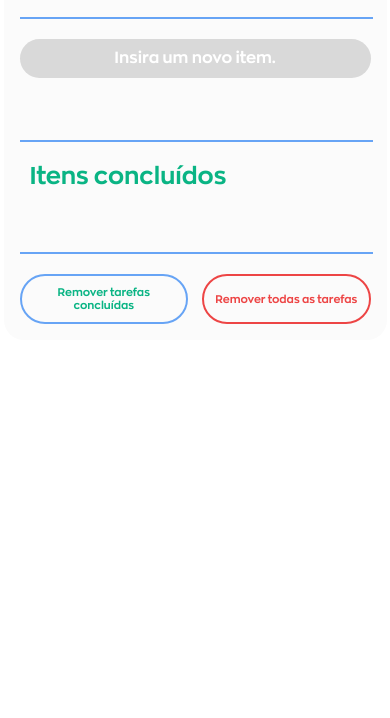
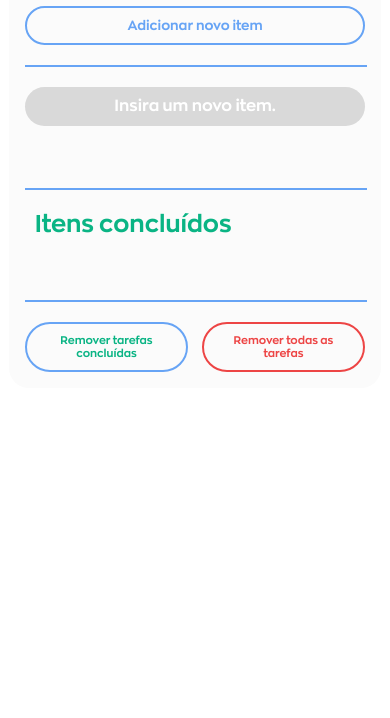
Before and after one commit to LucasJDantas/lista-de-tarefas, a plain HTML site: page index.html in a window 390 px wide. Shown: the part 126-844 px from the top of the page. Drawn offline with Linux system fonts and the light colour scheme.

Commit message:
Update styles.css

```diff
--- a/styles.css
+++ b/styles.css
@@ -40,6 +40,11 @@
 
 body {
     margin: 0;
+    background-color: var(--bg-azul);
+
+    @media (max-width: 570px)  {
+        background-color: var(--bg-amarelo);
+    }
 }
 
 .hidden {
@@ -47,11 +52,16 @@ body {
 }
 
 .container-geral {
-    display: flex;
+   display: flex;
     align-items: center;
     justify-content: center;
+    margin: 0 auto;
     width: 100vw;
-    padding: 0;
+    padding: 10px 0 0 0;
+
+    @media (max-width: 570px)  {
+        width: 97vw;;
+    }
 }
 
 .card {
```
